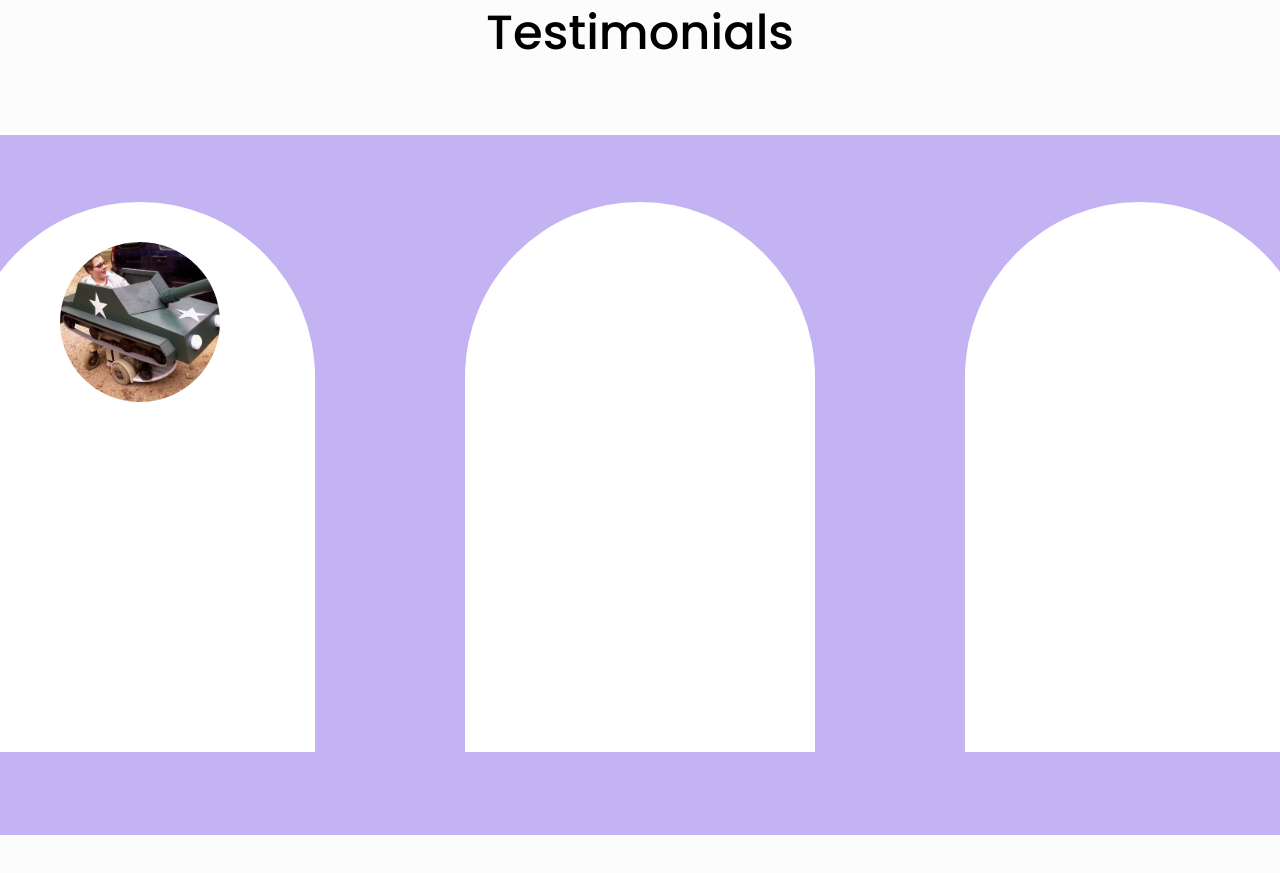
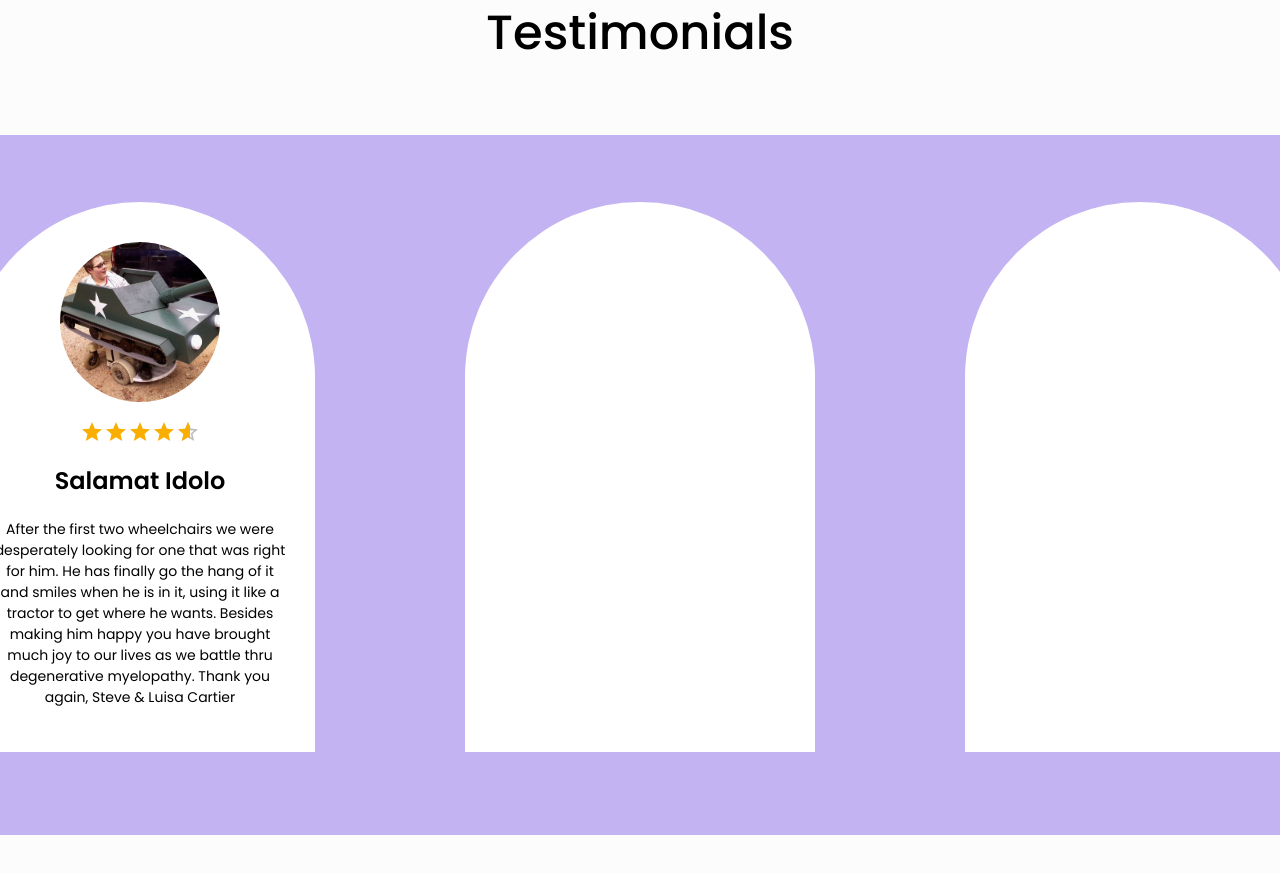
Before and after one commit to Fuz7/Wheel-Care, a React (Vite) app: page /home in a window 1280 px wide. Shown: the part 3700-4573 px from the top of the page. Built offline with nearby package versions, Linux system fonts and the light colour scheme.

Commit message:
Add material dependency & add testimonial rating

```diff
--- a/package.json
+++ b/package.json
@@ -10,6 +10,9 @@
     "preview": "vite preview"
   },
   "dependencies": {
+    "@emotion/react": "^11.13.3",
+    "@emotion/styled": "^11.13.0",
+    "@mui/material": "^6.1.0",
     "eslint-plugin-prettier": "^5.1.3",
     "gsap": "^3.12.5",
     "react": "^18.3.1",
--- a/src/components/Home/Testimonial.jsx
+++ b/src/components/Home/Testimonial.jsx
@@ -1,22 +1,63 @@
-import tankWheelchair from '@images/tankWheelchair.svg'
+/* eslint-disable react/prop-types */
+import tankWheelchair from '@images/tankWheelchair.svg';
+import Rating from '@mui/material/Rating';
 
 export default function Testimonial() {
   return (
     <section className="min-h-[450px] gap-[66px] mt-[2200px] mb-[600px] flex flex-col">
-      <p className="self-center font-Poppins-Medium text-[48px]">Testimonials</p>
-      <div className="min-w-full min-h-[700px] bg-[rgb(195,179,242)] pt-[67px]
-      flex justify-center gap-[150px]">
-        <div className="min-w-[350px] max-w-[350px] max-h-[550px] bg-white
-          rounded-t-[200px] flex flex-col items-center">
-            <img className='mt-[40px]' src={tankWheelchair} alt="Tank Wheelchair" />
-
-
-          </div>
-        <div className="min-w-[350px] max-w-[350px] max-h-[550px] bg-white
-          rounded-t-[200px]"></div>
-        <div className="min-w-[350px] max-w-[350px] max-h-[550px] bg-white
-          rounded-t-[200px]"></div>
+      <p className="self-center font-Poppins-Medium text-[48px]">
+        Testimonials
+      </p>
+      <div
+        className="min-w-full min-h-[700px] bg-[rgb(195,179,242)] pt-[67px]
+      flex justify-center gap-[150px]"
+      >
+        <ReviewCard
+          imgSrc={tankWheelchair}
+          rating={4.6}
+          header={'Salamat Idolo'}
+          description="After the first two wheelchairs
+          we were desperately looking for one that was
+          right for him. He has finally go the hang of it and
+          smiles when he is in it, using it like a tractor to get
+          where he wants. Besides making him happy you have brought
+          much joy to our lives as we battle thru degenerative myelopathy.
+          Thank you again, Steve & Luisa Cartier"
+        />
+        <div
+          className="min-w-[350px] max-w-[350px] max-h-[550px] bg-white
+          rounded-t-[200px]"
+        ></div>
+        <div
+          className="min-w-[350px] max-w-[350px] max-h-[550px] bg-white
+          rounded-t-[200px]"
+        ></div>
       </div>
     </section>
   );
 }
+
+function ReviewCard({ imgSrc, rating, header, description }) {
+  return (
+    <div
+      className="min-w-[350px] max-w-[350px] max-h-[550px] bg-white
+          rounded-t-[200px] flex flex-col items-center"
+    >
+      <img className="mt-[40px]" src={imgSrc} alt="Reviewed Wheelchair" />
+      <Rating
+      className="mt-[18px]"
+        readOnly
+        defaultValue={rating}
+        precision={0.1}
+
+      />
+      <p className="mt-[19px] font-Poppins-SemiBold text-[24px]">{header}</p>
+      <p
+        className="max-w-[295px] text-center font-Poppins text-[14px]
+            mt-[20px]"
+      >
+        {description}
+      </p>
+    </div>
+  );
+}
```
Also changed, not shown: 1 other file (tests, documents, lock files or other folders).
